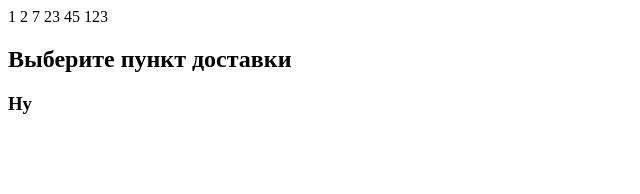
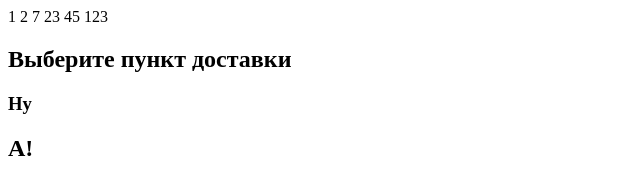
Before and after one commit to michaelshapovalov/special-app, a plain HTML site: page index.html in a window 1280 px wide. Shown: the full height of the page, 0-640 px from the left. Drawn offline with Linux system fonts and the light colour scheme.

Commit message:
Update index.html
A added

```diff
--- a/index.html
+++ b/index.html
@@ -6,3 +6,4 @@
 123
 <h2>Выберите пункт доставки</h2>
 <h3>Ну</h3>
+<h2>А!</h2>
```
